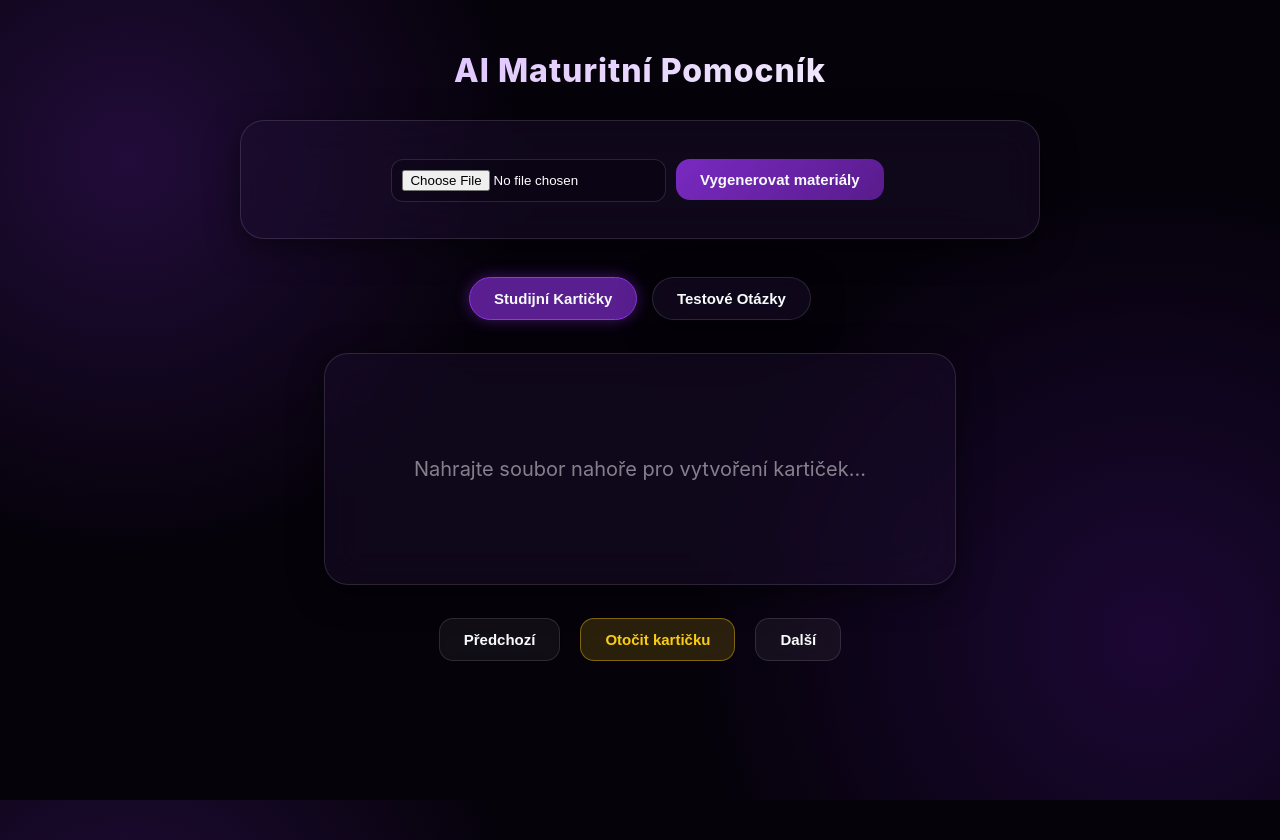
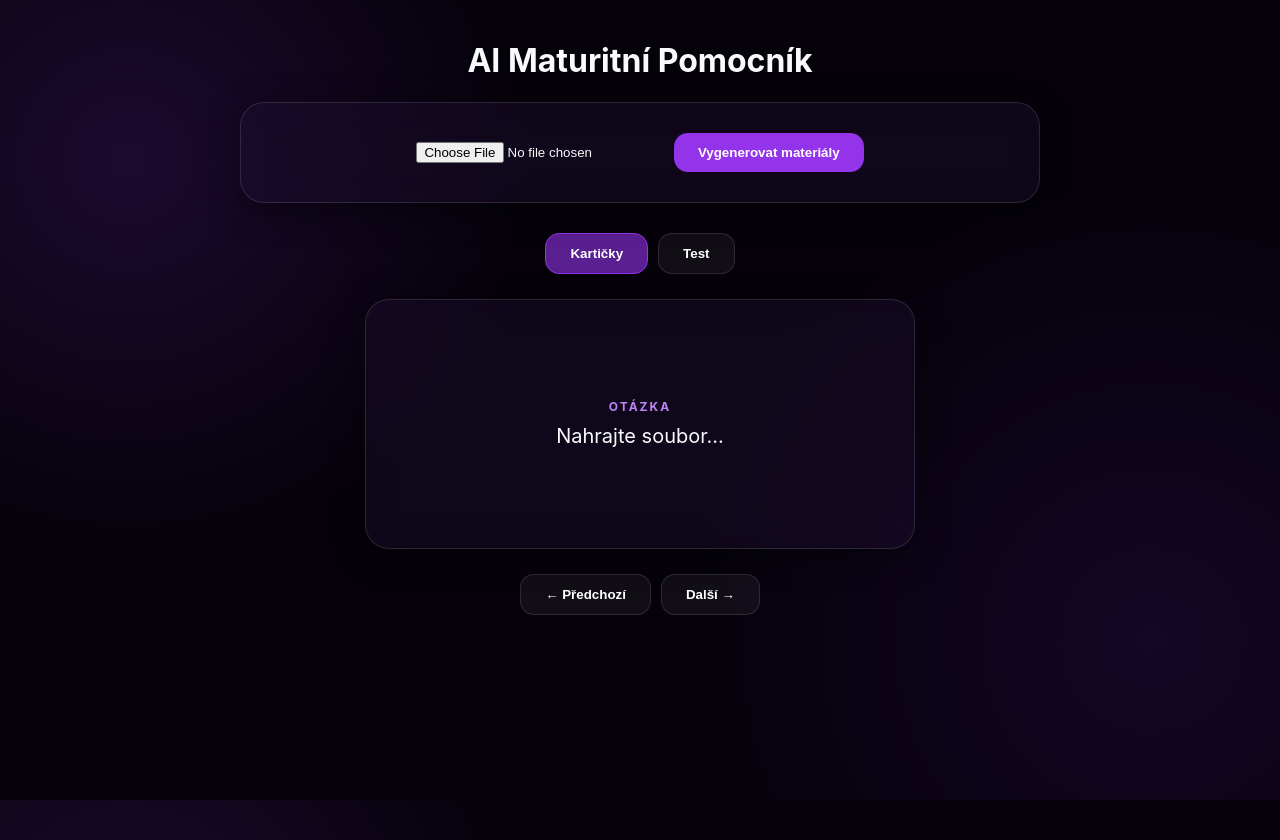
Before and after one commit to atakarawlikiv/flash, a Flask app: page / in a window 1280 px wide. Run offline with Flask 3, Linux system fonts and the light colour scheme.

Commit message:
Update index.html

````diff
--- a/templates/index.html
+++ b/templates/index.html
@@ -5,10 +5,9 @@
     <meta name="viewport" content="width=device-width, initial-scale=1.0">
     <title>AI Maturitní Pomocník</title>
     <style>
-        /* --- APPLE LIQUID GLASS CSS --- */
         :root {
-            --glass-bg: rgba(30, 15, 50, 0.4); /* Tmavý fialovo-černý poloprůhledný základ */
-            --glass-border: rgba(255, 255, 255, 0.12); /* Jemný světlý okraj simulující hranu skla */
+            --glass-bg: rgba(30, 15, 50, 0.4);
+            --glass-border: rgba(255, 255, 255, 0.12);
             --glass-shadow: 0 8px 32px 0 rgba(0, 0, 0, 0.5);
             --accent-purple: #9333ea;
             --accent-yellow: #facc15;
@@ -16,91 +15,62 @@
         }
 
         body {
-            margin: 0;
-            padding: 20px;
-            font-family: -apple-system, BlinkMacSystemFont, "Segoe UI", Roboto, Helvetica, Arial, sans-serif;
-            /* Temné pozadí s rozmazanými "liquid" fleky pro efekt hloubky */
+            margin: 0; padding: 20px; font-family: -apple-system, sans-serif;
             background-color: #05020a;
             background-image:
-                radial-gradient(circle at 10% 20%, rgba(120, 40, 200, 0.25), transparent 30%),
-                radial-gradient(circle at 90% 80%, rgba(80, 20, 150, 0.3), transparent 35%);
+                radial-gradient(circle at 10% 20%, rgba(120, 40, 200, 0.2), transparent 30%),
+                radial-gradient(circle at 90% 80%, rgba(80, 20, 150, 0.2), transparent 35%);
             background-attachment: fixed;
-            color: var(--text-main);
-            text-align: center;
-            min-height: 100vh;
+            color: var(--text-main); text-align: center; min-height: 100vh;
         }
 
-        h1 {
-            font-weight: 800;
-            letter-spacing: 1px;
-            background: linear-gradient(135deg, #d8b4fe, var(--text-main));
-            -webkit-background-clip: text;
-            -webkit-text-fill-color: transparent;
-            margin-bottom: 30px;
+        .container { max-width: 800px; margin: 0 auto; }
+        .glass-panel {
+            background: var(--glass-bg); backdrop-filter: blur(20px); -webkit-backdrop-filter: blur(20px);
+            border: 1px solid var(--glass-border); border-radius: 24px; box-shadow: var(--glass-shadow);
         }
 
-        .container { max-width: 800px; margin: 0 auto; padding: 10px; }
+        .header-box { padding: 30px; margin-bottom: 30px; }
 
-        /* Společná třída pro "skleněné" prvky */
-        .glass-panel {
-            background: var(--glass-bg);
-            backdrop-filter: blur(20px);
-            -webkit-backdrop-filter: blur(20px);
-            border: 1px solid var(--glass-border);
-            border-radius: 24px;
-            box-shadow: var(--glass-shadow);
-            position: relative;
-            overflow: hidden;
+        /* 3D KARTY */
+        .card-container {
+            perspective: 1000px; margin: 25px auto; width: 100%; max-width: 550px; height: 250px; cursor: pointer;
         }
+        .card-inner {
+            position: relative; width: 100%; height: 100%; text-align: center;
+            transition: transform 0.6s cubic-bezier(0.4, 0, 0.2, 1);
+            transform-style: preserve-3d;
+        }
+        .card-container.flipped .card-inner { transform: rotateY(180deg); }
+        .card-front, .card-back {
+            position: absolute; width: 100%; height: 100%; backface-visibility: hidden;
+            display: flex; flex-direction: column; justify-content: center; align-items: center;
+            padding: 30px; box-sizing: border-box; border-radius: 24px; font-size: 20px;
+        }
+        .card-back { transform: rotateY(180deg); border-color: var(--accent-purple); }
+        .flash-label { font-size: 12px; text-transform: uppercase; color: #c084fc; letter-spacing: 2px; margin-bottom: 10px; font-weight: bold; }
 
-        .header-box { padding: 30px; margin-bottom: 30px; transition: transform 0.3s; }
-        .header-box:hover { border-color: rgba(147, 51, 234, 0.4); }
+        /* TLAČÍTKA */
+        button {
+            padding: 12px 24px; cursor: pointer; background: rgba(255, 255, 255, 0.05); color: white;
+            border: 1px solid var(--glass-border); border-radius: 14px; transition: 0.3s; font-weight: 600;
+        }
+        button:hover { background: rgba(255, 255, 255, 0.15); transform: translateY(-2px); }
+        .nav-btn.active { background: rgba(147, 51, 234, 0.6); border-color: var(--accent-purple); }
+        .btn-purple { background: var(--accent-purple); border: none; }
+        .btn-yellow { color: var(--accent-yellow); border-color: var(--accent-yellow); }
 
-        /* Vstupy a tlačítka */
-        input[type="file"] {
-            background: rgba(0,0,0,0.2); border: 1px solid var(--glass-border); padding: 10px; border-radius: 12px; color: white; cursor: pointer;
+        /* QUIZ */
+        .quiz-item { text-align: left; padding: 25px; margin: 20px 0; }
+        .quiz-option {
+            display: block; padding: 12px; margin: 8px 0; border-radius: 10px;
+            background: rgba(255,255,255,0.03); border: 1px solid transparent; cursor: pointer;
         }
+        .quiz-correct { border-color: #22c55e; background: rgba(34, 197, 94, 0.1); }
+        .quiz-incorrect { border-color: #ef4444; background: rgba(239, 68, 68, 0.1); }
 
-        button {
-            margin: 8px 5px; padding: 12px 24px; cursor: pointer;
-            background: rgba(255, 255, 255, 0.05); color: var(--text-main);
-            border: 1px solid var(--glass-border); border-radius: 14px;
-            transition: all 0.3s ease; font-weight: 600; font-size: 15px;
-            backdrop-filter: blur(10px);
-        }
-        button:hover {
-            background: rgba(255, 255, 255, 0.15); border-color: rgba(255,255,255,0.3); transform: translateY(-2px);
-        }
-
-        /* Specifické barvy tlačítek */
-        .nav-btn.active { background: rgba(147, 51, 234, 0.6); border-color: var(--accent-purple); box-shadow: 0 0 15px rgba(147, 51, 234, 0.4); }
-        .btn-purple { background: linear-gradient(135deg, rgba(147, 51, 234, 0.8), rgba(107, 33, 168, 0.8)); border: none; }
-        .btn-purple:hover { box-shadow: 0 0 20px rgba(147, 51, 234, 0.6); background: linear-gradient(135deg, rgba(168, 85, 247, 0.9), rgba(126, 34, 206, 0.9));}
-
-        /* Žlutý akcent - používán zřídka */
-        .btn-yellow { background: rgba(250, 204, 21, 0.15); border-color: rgba(250, 204, 21, 0.4); color: var(--accent-yellow); }
-        .btn-yellow:hover { background: rgba(250, 204, 21, 0.3); border-color: var(--accent-yellow); box-shadow: 0 0 15px rgba(250, 204, 21, 0.3); }
-
-        /* Kartičky (Flashcards) */
-        .card { padding: 40px; margin: 25px auto; max-width: 550px; min-height: 150px; font-size: 20px; line-height: 1.5; display: flex; flex-direction: column; justify-content: center; }
-        .flash-label { font-size: 12px; text-transform: uppercase; color: #c084fc; letter-spacing: 2px; margin-bottom: 15px; font-weight: bold; }
-
-        /* Test (Quiz) */
-        .quiz-item { text-align: left; max-width: 650px; margin: 25px auto; padding: 25px; transition: border-color 0.4s, box-shadow 0.4s; }
-        .quiz-item p { font-weight: 600; margin-top: 0; margin-bottom: 20px; font-size: 17px; }
-        .quiz-option { display: block; padding: 12px 15px; border-radius: 12px; cursor: pointer; margin-bottom: 8px; background: rgba(255,255,255,0.03); border: 1px solid transparent; transition: all 0.2s; }
-        .quiz-option:hover { background: rgba(255,255,255,0.08); border-color: rgba(255,255,255,0.1); }
-        .quiz-item input { margin-right: 12px; accent-color: var(--accent-purple); width: 16px; height: 16px; }
-
-        /* Hodnocení testu (Zelená/Červená se skleněným efektem) */
-        .quiz-correct { border-color: rgba(34, 197, 94, 0.5); box-shadow: 0 0 20px rgba(34, 197, 94, 0.15) inset; background: rgba(34, 197, 94, 0.05); }
-        .quiz-incorrect { border-color: rgba(239, 68, 68, 0.5); box-shadow: 0 0 20px rgba(239, 68, 68, 0.15) inset; background: rgba(239, 68, 68, 0.05); }
-        .quiz-results-card { background: linear-gradient(135deg, rgba(34, 197, 94, 0.8), rgba(21, 128, 61, 0.8)); color: white; padding: 20px; margin: 20px auto; max-width: 400px; font-size: 22px; font-weight: bold; border-radius: 16px; border: 1px solid rgba(255,255,255,0.3); }
-
-        #loading { display: none; color: #d8b4fe; font-weight: bold; margin-top: 20px; letter-spacing: 1px; animation: pulse 1.5s infinite; }
-        @keyframes pulse { 0% { opacity: 0.6; } 50% { opacity: 1; text-shadow: 0 0 8px #9333ea; } 100% { opacity: 0.6; } }
-
-        .controls { display: flex; justify-content: center; gap: 10px; flex-wrap: wrap; margin-top: 20px; }
+        #loading { display: none; margin: 20px; animation: pulse 1.5s infinite; color: #d8b4fe; }
+        @keyframes pulse { 50% { opacity: 0.5; } }
     </style>
 </head>
 <body>
@@ -110,32 +80,39 @@
         <div class="glass-panel header-box">
             <input type="file" id="fileInput" accept=".pdf,.txt">
             <button class="btn-purple" onclick="uploadFile()">Vygenerovat materiály</button>
-            <p id="loading">Gemma analyzuje text a tvoří 20 otázek. Prosím čekejte...</p>
+            <p id="loading">Gemma analyzuje text... Může to trvat až minutu.</p>
         </div>
 
-        <nav style="margin-bottom: 20px;">
-            <button onclick="showSection('flash')" class="nav-btn active glass-panel">Studijní Kartičky</button>
-            <button onclick="showSection('quiz')" class="nav-btn glass-panel">Testové Otázky</button>
+        <nav style="display: flex; gap: 10px; justify-content: center; margin-bottom: 20px;">
+            <button onclick="showSection('flash')" class="nav-btn active">Kartičky</button>
+            <button onclick="showSection('quiz')" class="nav-btn">Test</button>
         </nav>
 
-        <div id="flash" class="section" style="display:block">
-            <div id="flashBox" class="glass-panel card">
-                <span style="opacity: 0.5;">Nahrajte soubor nahoře pro vytvoření kartiček...</span>
+        <div id="flash" class="section">
+            <div class="card-container" onclick="toggleCard()" id="flashCard">
+                <div class="card-inner">
+                    <div class="glass-panel card-front">
+                        <span class="flash-label">Otázka</span>
+                        <div id="qText">Nahrajte soubor...</div>
                     </div>
-            <div class="controls">
-                <button onclick="prevCard()">Předchozí</button>
-                <button class="btn-yellow" onclick="toggleCard()">Otočit kartičku</button>
-                <button onclick="nextCard()">Další</button>
+                    <div class="glass-panel card-back">
+                        <span class="flash-label">Odpověď</span>
+                        <div id="aText">...</div>
+                    </div>
+                </div>
+            </div>
+            <div style="margin-top: 20px; display: flex; gap: 10px; justify-content: center;">
+                <button onclick="prevCard()">← Předchozí</button>
+                <button onclick="nextCard()">Další →</button>
             </div>
         </div>
 
         <div id="quiz" class="section" style="display:none">
-            <div id="quizResults" style="display:none"></div>
+            <div id="quizResults" style="display:none; padding: 20px; border-radius: 15px; margin-bottom: 20px; font-weight: bold;"></div>
             <div id="quizBox"></div>
-
-            <div class="controls" style="margin-top:30px;">
-                <button onclick="gradeQuiz()" class="btn-purple" style="font-size:16px;">Vyhodnotit odpovědi</button>
-                <button onclick="resetQuiz()" class="btn-yellow" style="font-size:16px;">Obnovit test</button>
+            <div style="margin-top: 20px; display: flex; gap: 10px; justify-content: center;">
+                <button class="btn-purple" onclick="gradeQuiz()">Vyhodnotit</button>
+                <button class="btn-yellow" onclick="renderQuiz()">Resetovat</button>
             </div>
         </div>
     </div>
@@ -144,48 +121,58 @@
         const API_KEY = "sk-0MlocXvcIJNS9usp-OlaAg";
         let store = { flashcards: [], quiz: [] };
         let idx = 0;
-        let isAns = false;
 
         function showSection(id) {
             document.querySelectorAll('.section').forEach(s => s.style.display = 'none');
             document.querySelectorAll('.nav-btn').forEach(b => b.classList.remove('active'));
             document.getElementById(id).style.display = 'block';
-            event.target.classList.add('active');
+            event.currentTarget.classList.add('active');
         }
 
         async function uploadFile() {
             const file = document.getElementById('fileInput').files[0];
-            if(!file) return alert("Vyberte prosím soubor!");
+            if(!file) return alert("Vyberte soubor!");
+
             document.getElementById('loading').style.display = "block";
             const fd = new FormData(); fd.append("file", file);
+
             try {
-                const r = await fetch("/upload", { method: "POST", headers: {"x-api-key": API_KEY}, body: fd });
+                const r = await fetch("/upload", {
+                    method: "POST",
+                    headers: {"x-api-key": API_KEY},
+                    body: fd
+                });
                 const res = await r.json();
-                const clean = res.result.replace(/```json/g, "").replace(/```/g, "").trim();
-                store = JSON.parse(clean);
+                if(res.error) throw new Error(res.error);
+
+                store = JSON.parse(res.result);
                 idx = 0;
                 renderFlash();
                 renderQuiz();
-            } catch(e) { alert("Chyba AI. Zkuste to prosím znovu.\nDetail: " + e); }
-            finally { document.getElementById('loading').style.display = "none"; }
+            } catch(e) {
+                alert("Chyba: " + e.message);
+            } finally {
+                document.getElementById('loading').style.display = "none";
+            }
         }
 
+        function toggleCard() { document.getElementById("flashCard").classList.toggle('flipped'); }
+
         function renderFlash() {
-            const b = document.getElementById("flashBox");
-            if(store.flashcards && store.flashcards.length > 0) {
-                const item = store.flashcards[idx];
-                const label = isAns ? '<span class="flash-label">Odpověď</span>' : '<span class="flash-label">Otázka</span>';
-                b.innerHTML = `${label} <div>${isAns ? item.a : item.q}</div>`;
+            if(!store.flashcards.length) return;
+            document.getElementById("flashCard").classList.remove('flipped');
+            setTimeout(() => {
+                document.getElementById("qText").innerText = store.flashcards[idx].q;
+                document.getElementById("aText").innerText = store.flashcards[idx].a;
+            }, 150);
         }
-        }
-        function toggleCard() { isAns = !isAns; renderFlash(); }
-        function nextCard() { if(idx < store.flashcards.length-1) { idx++; isAns=false; renderFlash(); } }
-        function prevCard() { if(idx > 0) { idx--; isAns=false; renderFlash(); } }
+
+        function nextCard() { if(idx < store.flashcards.length-1) { idx++; renderFlash(); } }
+        function prevCard() { if(idx > 0) { idx--; renderFlash(); } }
 
         function renderQuiz() {
             const box = document.getElementById("quizBox");
             document.getElementById('quizResults').style.display = 'none';
-            if(store.quiz && store.quiz.length > 0) {
             box.innerHTML = store.quiz.map((q, i) => `
                 <div class="glass-panel quiz-item" id="q${i}">
                     <p><b>${i+1}. ${q.q}</b></p>
@@ -197,55 +184,25 @@
                 </div>
             `).join('');
         }
-        }
 
         function gradeQuiz() {
-            if(!store.quiz || store.quiz.length === 0) return;
             let score = 0;
             store.quiz.forEach((q, i) => {
-                const checkedOption = document.querySelector(`input[name="q${i}"]:checked`);
-                const questionDiv = document.getElementById(`q${i}`);
+                const selected = document.querySelector(`input[name="q${i}"]:checked`);
+                const div = document.getElementById(`q${i}`);
+                div.classList.remove('quiz-correct', 'quiz-incorrect');
 
-                if (checkedOption) {
-                    if (checkedOption.value === q.correct) {
+                if(selected && selected.value === q.correct) {
                     score++;
-                        questionDiv.classList.add('quiz-correct');
-                        questionDiv.classList.remove('quiz-incorrect');
+                    div.classList.add('quiz-correct');
                 } else {
-                        questionDiv.classList.add('quiz-incorrect');
-                        questionDiv.classList.remove('quiz-correct');
-                    }
-                } else {
-                    questionDiv.classList.add('quiz-incorrect');
-                    questionDiv.classList.remove('quiz-correct');
+                    div.classList.add('quiz-incorrect');
                 }
             });
-            const resCard = document.getElementById('quizResults');
-            resCard.innerHTML = `Skóre: ${score} z ${store.quiz.length}`;
-            resCard.classList.add('quiz-results-card');
-            resCard.style.display = 'block';
-            resCard.scrollIntoView({ behavior: 'smooth' });
-        }
-
-        // NOVÁ FUNKCE PRO OBNOVENÍ TESTU
-        function resetQuiz() {
-            if(!store.quiz || store.quiz.length === 0) return;
-
-            // Odznačí všechny radio buttony
-            document.querySelectorAll('.quiz-item input[type="radio"]').forEach(radio => {
-                radio.checked = false;
-            });
-
-            // Odstraní zelené/červené zabarvení
-            document.querySelectorAll('.quiz-item').forEach(item => {
-                item.classList.remove('quiz-correct', 'quiz-incorrect');
-            });
-
-            // Schová výsledkové skóre
-            document.getElementById('quizResults').style.display = 'none';
-
-            // Odroluje zpět na začátek testu
-            document.getElementById('quizBox').scrollIntoView({ behavior: 'smooth' });
+            const res = document.getElementById('quizResults');
+            res.innerText = `Výsledek: ${score} z ${store.quiz.length}`;
+            res.style.display = 'block';
+            res.style.background = score > 5 ? 'rgba(34, 197, 94, 0.2)' : 'rgba(239, 68, 68, 0.2)';
         }
     </script>
 </body>
````
Lines whose indentation alone changed are shown as unchanged.
